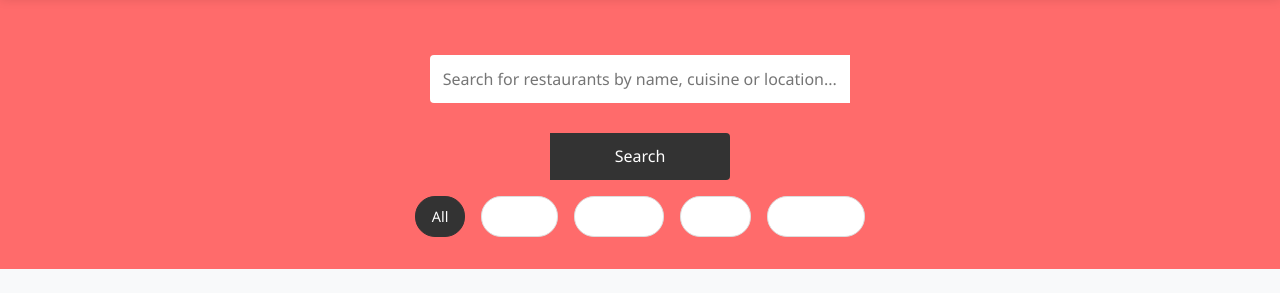
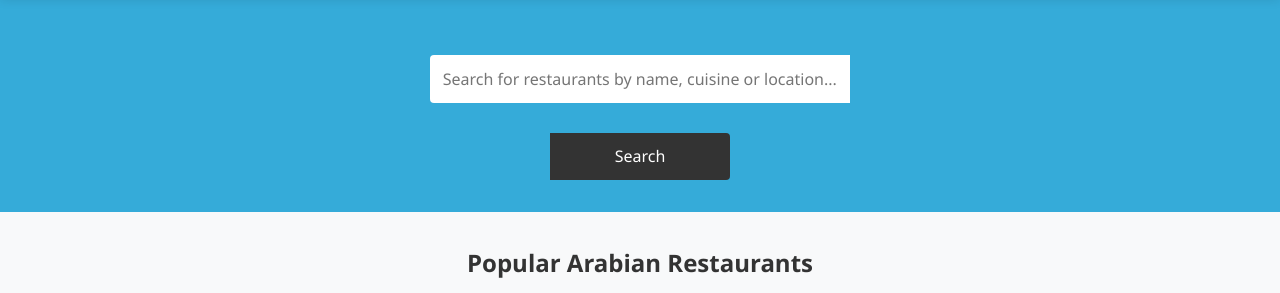
Before and after one commit to MuhammedShadin/Restaurant-Rover, a plain HTML site: page arabian.html in a window 1280 px wide. Shown: the part 80-373 px from the top of the page. Drawn offline with Linux system fonts and the light colour scheme.

Commit message:
today final

```diff
--- a/arabian.html
+++ b/arabian.html
@@ -242,13 +242,6 @@
             <input class="search-area" type="text" placeholder="Search for restaurants by name, cuisine or location...">
             <button class="search-button">Search</button>
         </div>
-        <div class="filters">
-            <div class="filter active">All</div>
-            <div class="filter">Italian</div>
-            <div class="filter">Mexican</div>
-            <div class="filter">Asian</div>
-            <div class="filter">American</div>
-        </div>
     </section>
 
     <main class="main-content">
--- a/css/style.css
+++ b/css/style.css
@@ -1,6 +1,6 @@
 
         :root {
-            --primary-color: #ff6b6b;
+            --primary-color: #35abd9;
             --secondary-color: #ff8e8e;
             --dark-color: #333;
             --light-color: #f8f9fa;
```
Also changed, not shown: nadan.html (+0 -7 lines), seafood.html (+0 -7 lines).
